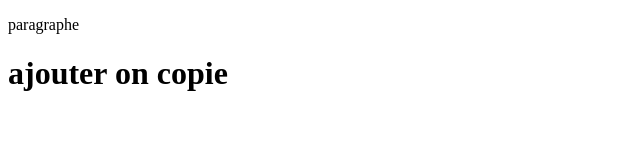
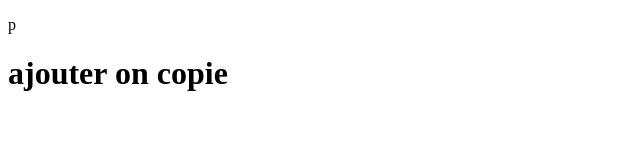
Before and after one commit to medkahiyeh/premier_debot, a plain HTML site: page index.html in a window 1280 px wide. Shown: the full height of the page, 0-640 px from the left. Drawn offline with Linux system fonts and the light colour scheme.

Commit message:
edit paragraph

```diff
--- a/index.html
+++ b/index.html
@@ -7,7 +7,7 @@
     <link rel="stylesheet" href="style.css">
 </head>
 <body>
-    <p>paragraphe </p>
+    <p>p </p>
     <h1>ajouter on copie </h1>
 </body>
 </html>
```
